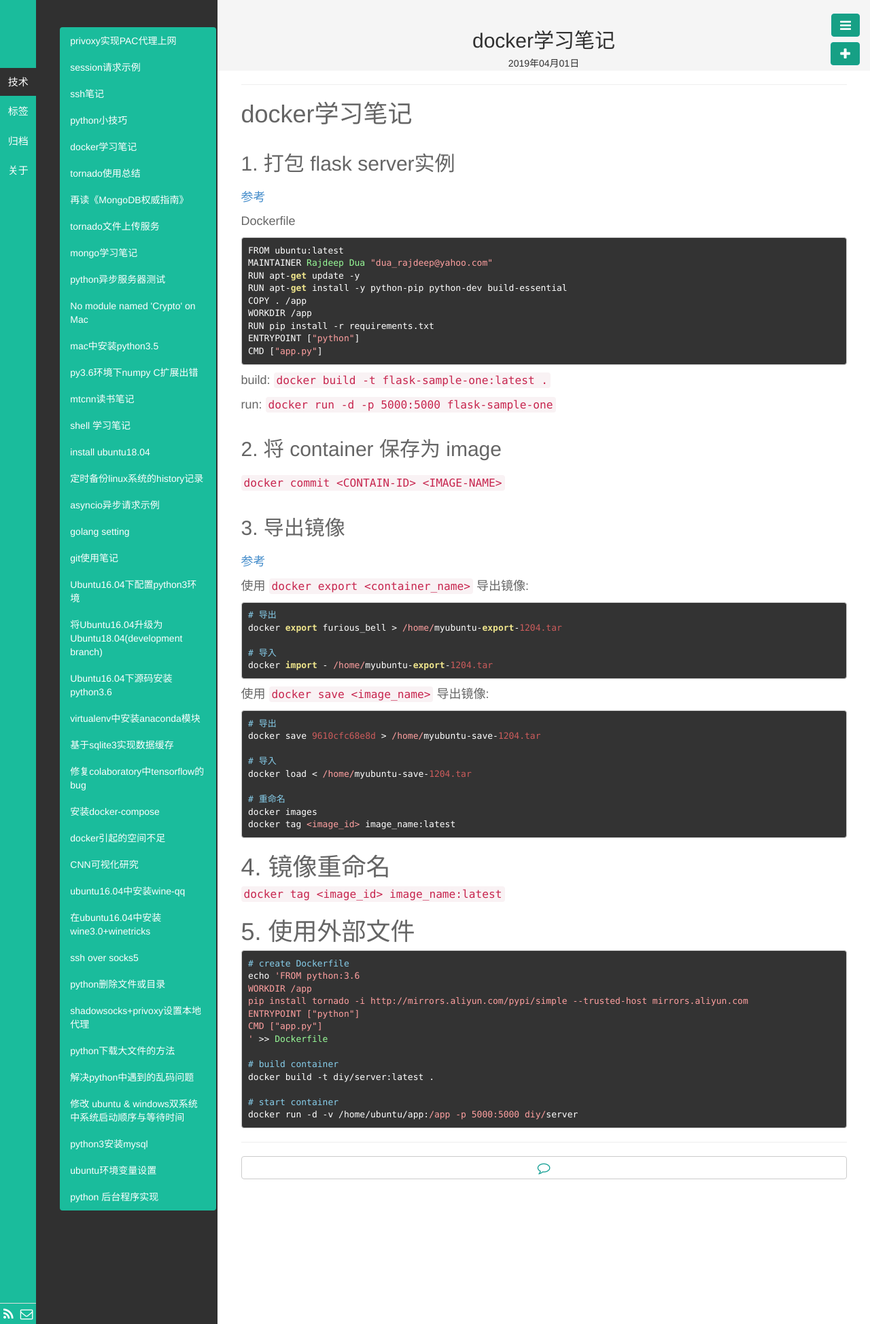
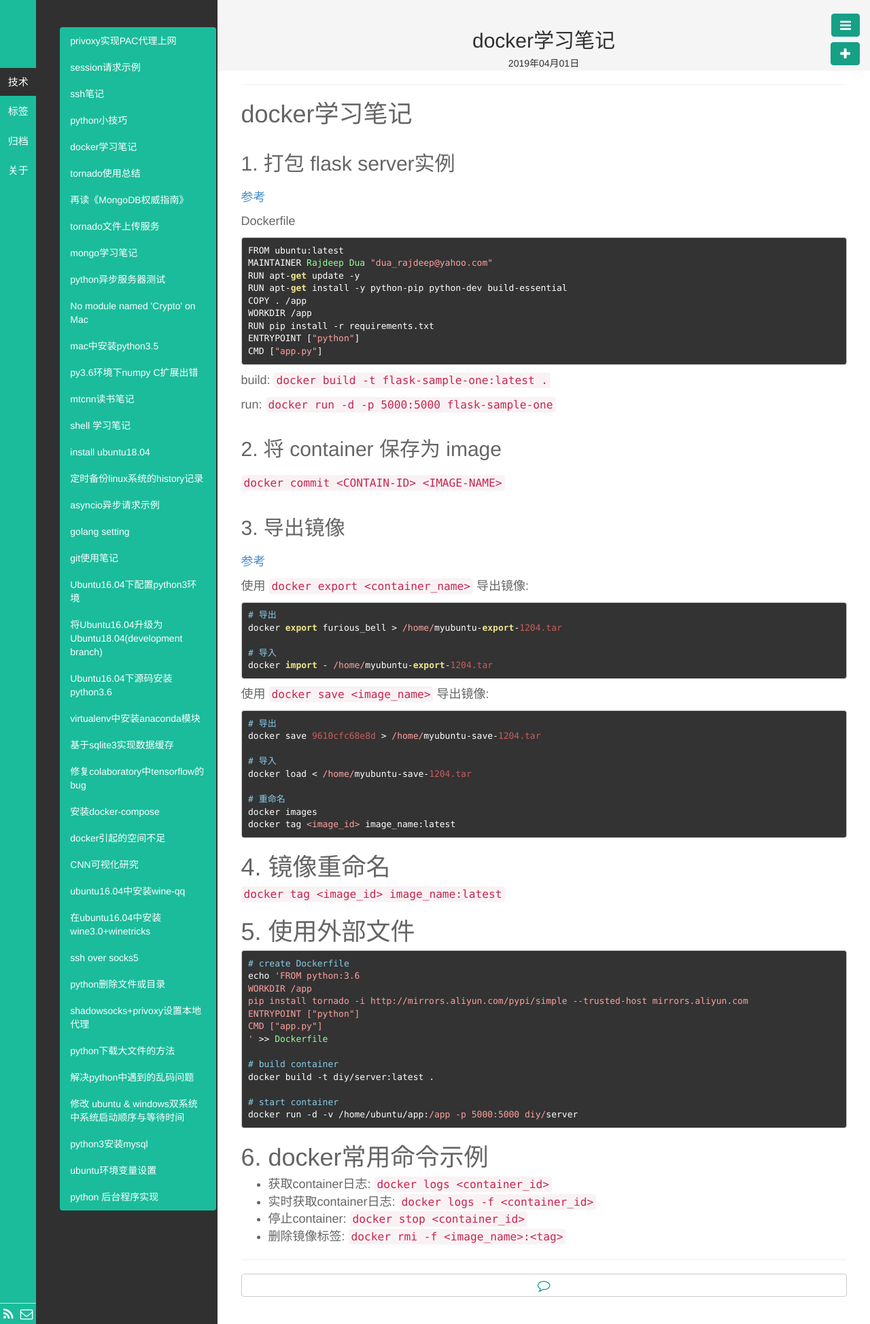
Before and after one commit to fengrk/frkhit.github.io, a Jekyll site: the page built from _posts/blog/2019-04-01-docker_learning_note.md, in a window 1280 px wide. Shown: the whole page at 68% size. Built offline with Jekyll 4.4.1, drawn with Linux system fonts in a browser that asks for light colours; Markdown is read by kramdown in place of the engine named in the settings.

Commit message:
Update 2019-04-01-docker_learning_note.md

````diff
--- a/_posts/blog/2019-04-01-docker_learning_note.md
+++ b/_posts/blog/2019-04-01-docker_learning_note.md
@@ -79,3 +79,10 @@ docker build -t diy/server:latest .
 docker run -d -v /home/ubuntu/app:/app -p 5000:5000 diy/server
 
 ```
+
+# 6. docker常用命令示例
+
+- 获取container日志: `docker logs <container_id>`
+- 实时获取container日志: `docker logs -f <container_id>`
+- 停止container: `docker stop <container_id>`
+- 删除镜像标签: `docker rmi -f <image_name>:<tag>`
````
